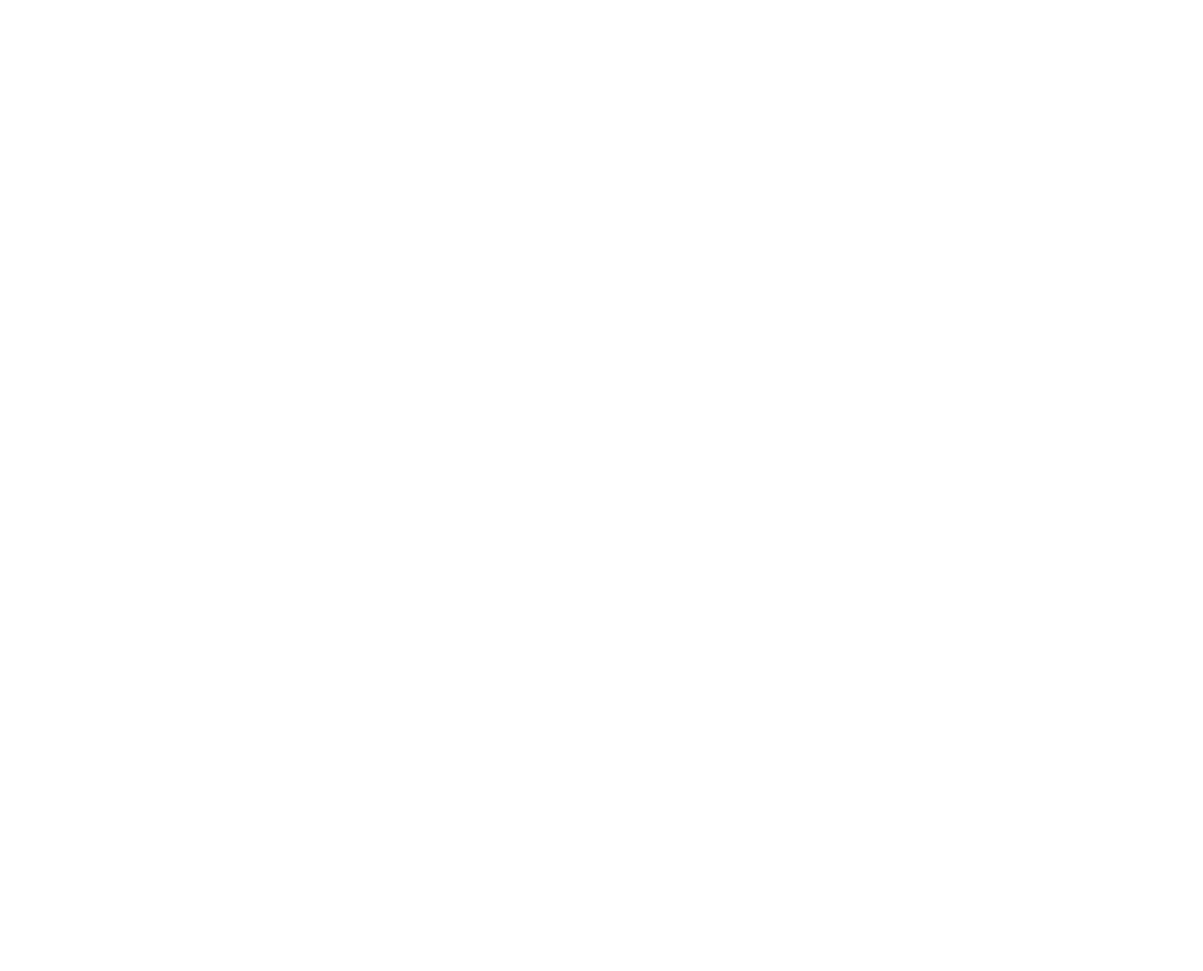
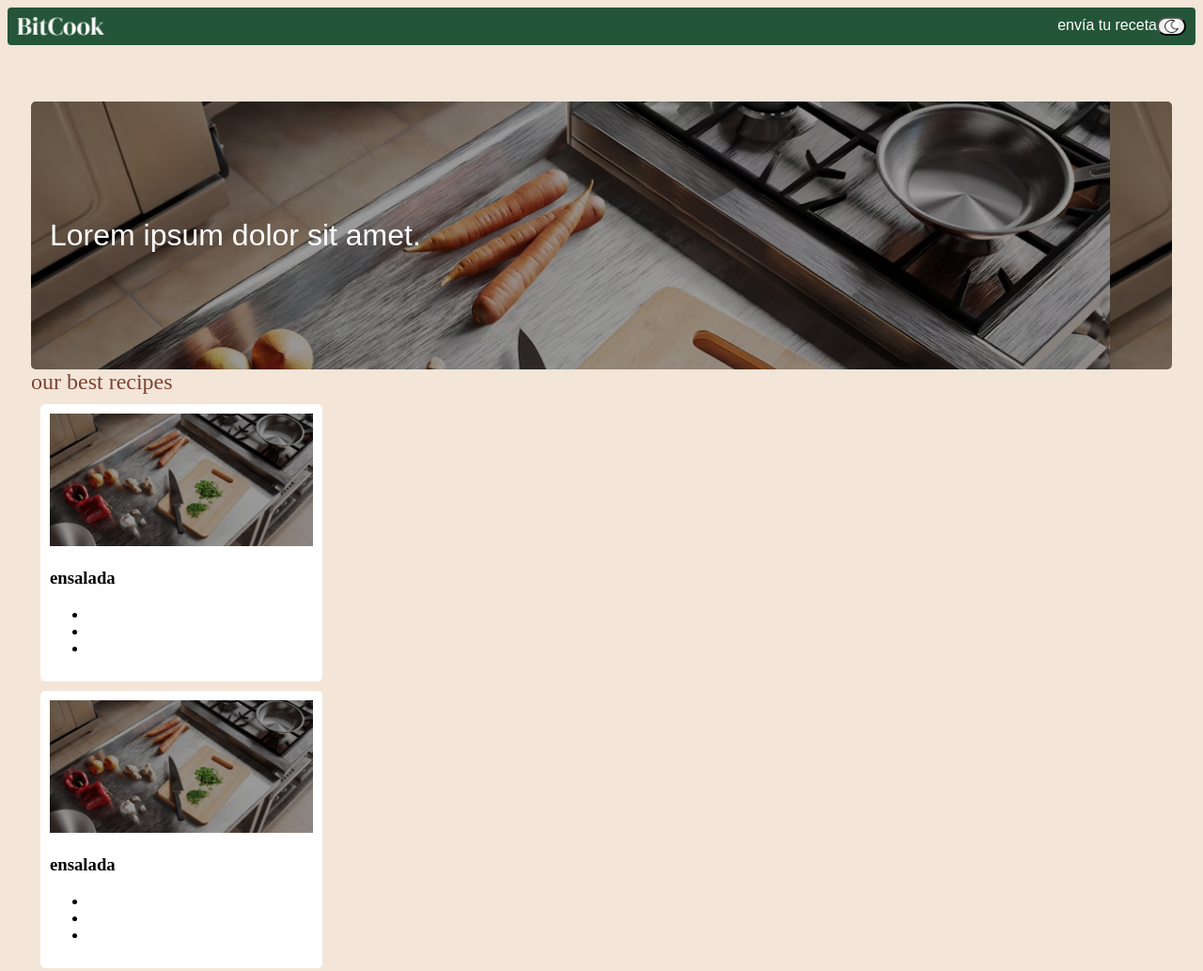
Before and after one commit to Nicoherre-orj/modulo-1-bit, a plain HTML site: page home.html in a window 1280 px wide. Shown: the top 1033 px of the page at 94% size. Before the commit the page ends 800 px from the top, so only its background shows below. Drawn offline with Linux system fonts and the light colour scheme.

Commit message:
plantilla home

```diff
--- a/css/styles_home.css
+++ b/css/styles_home.css
@@ -0,0 +1,130 @@
+#navegador {
+  display: flex;
+  flex-direction: row;
+  justify-content: space-between;
+  background-color: #255538;
+  padding: 10px;
+  border-radius: 4px;
+  color: white;
+  height: 20px;
+}
+#explorar {
+  display: flex;
+}
+button {
+  height: 20px;
+  border-radius: 10px;
+}
+#oscuro {
+  background-color: white;
+  color: #7e4333;
+  width: 15px;
+  height: 15px;
+}
+
+p {
+  margin: 0px;
+  font-family: "DM Sans", sans-serif;
+}
+#fondo {
+  background-image: url(../image/hero.jpg);
+  color: white;
+  text-align: start;
+  display: flex;
+  flex-direction: column;
+  justify-content: center;
+  border-radius: 5px;
+  height: 245px;
+  padding: 20px;
+  font-size: xx-large;
+}
+.titulos {
+  color: #7e4333;
+  font-family: "DM Serif Display", serif;
+  font-style: normal;
+  font-size: x-large;
+}
+body {
+  background-color: #f3e5d8;
+  display: grid;
+  grid-template-columns: 25px 1fr 1fr 1fr 25px;
+  grid-template-rows: 100px 1fr 1fr 1fr 1fr 1fr 1fr 100px;
+}
+nav {
+  grid-area: 1/1/1/6;
+}
+#presentacion {
+  grid-area: 2/2/4/5;
+}
+footer {
+  display: flex;
+  flex-direction: row;
+  justify-content: space-between;
+  background-color: #255538;
+  padding: 10px;
+  border-radius: 4px;
+  color: white;
+  height: 20px;
+}
+
+footer {
+  grid-area: 9/1/9/9;
+}
+main {
+  grid-area: 2/2/5/5;
+}
+#receta1 {
+
+  grid-area: 2/3/3/4;
+  background-color: white;
+  padding: 10px;
+  border-radius: 5px;
+  max-width: 280px;
+  max-height: 280px;
+margin: 10px;
+}
+img {
+  max-width: 100%;
+  max-height: 100%;
+}
+#receta2{
+    grid-area:3/3/4/4;
+    background-color: white;
+    padding: 10px;
+    border-radius: 5px;
+    max-width: 280px;
+    max-height: 280px;
+  margin: 10px;
+}
+/*#receta3{
+    background-color: white;
+    padding: 10px;
+    border-radius: 5px;
+    max-width: 280px;
+    max-height: 280px;
+  margin: 10px;
+}
+#receta4{
+    background-color: white;
+    padding: 10px;
+    border-radius: 5px;
+    max-width: 280px;
+    max-height: 280px;
+  margin: 10px;
+}
+#receta5{
+    background-color: white;
+    padding: 10px;
+    border-radius: 5px;
+    max-width: 280px;
+    max-height: 280px;
+  margin: 10px;
+}
+#receta6{
+    background-color: white;
+    padding: 10px;
+    border-radius: 5px;
+    max-width: 280px;
+    max-height: 280px;
+  margin: 10px;
+}
--- a/home.html
+++ b/home.html
@@ -1,13 +1,95 @@
 <!DOCTYPE html>
-<html lang="en">
+<html lang="es">
   <head>
     <meta charset="UTF-8" />
     <meta name="viewport" content="width=device-width, initial-scale=1.0" />
-    <title>Document</title>
+    <title>Home</title>
+    <link rel="stylesheet" href="./css/styles_home.css" />
   </head>
   <body>
-    <h1>
-      <div></div>
-    </h1>
+    <nav>
+      <div id="navegador">
+        <img src="../image/logo_bitcook.png" alt="logo bitcook" />
+        <div id="explorar">
+          <p>envía tu receta</p>
+          <button>
+            <img
+              id="oscuro"
+              src="./image/modo-nocturno.png"
+              alt="foto de luna"
+            />
+          </button>
+        </div>
+      </div>
+    </nav>
+    <main>
+      <article id="presentacion">
+        <div id="fondo">
+          <p>Lorem ipsum dolor sit amet.</p>
+        </div>
+        <p class="titulos">our best recipes</p>
+      </article>
+      <article>
+        <div id="receta1">
+          <img src="./image/hero.jpg" alt="">
+          <h3>ensalada</h3>
+          <ul>
+            <li></li>
+            <li></li>
+            <li></li>
+          </ul>
+        </div>
+        <div id="receta2">
+          <img src="./image/hero.jpg" alt="">
+          <h3>ensalada</h3>
+          <ul>
+            <li></li>
+            <li></li>
+            <li></li>
+          </ul>
+        </div>
+        <!--<div id="receta3">
+          <img src="./image/hero.jpg" alt="">
+          <h3>ensalada</h3>
+          <ul>
+            <li></li>
+            <li></li>
+            <li></li>
+          </ul>
+        </div>
+        <div id="receta4">
+          <img src="./image/hero.jpg" alt="">
+          <h3>ensalada</h3>
+          <ul>
+            <li></li>
+            <li></li>
+            <li></li>
+          </ul>
+        </div>
+        <div id="receta5">
+          <img src="./image/hero.jpg" alt="">
+          <h3>ensalada</h3>
+          <ul>
+            <li></li>
+            <li></li>
+            <li></li>
+          </ul>
+        </div>
+        <div id="receta6">
+          <img src="./image/hero.jpg" alt="">
+          <h3>ensalada</h3>
+          <ul>
+            <li></li>
+            <li></li>
+            <li></li>
+          </ul>
+        </div> -->
+      </article>
+    </main>
+    <footer>
+      <img src="./image/logo_bitcook.png" alt="logo de bitcook" />
+      <p>© 2024 Bogotá Institute of Technology.</p>
+    </footer>
+    <script src="../js/scrip.js"></script>
   </body>
 </html>
```
